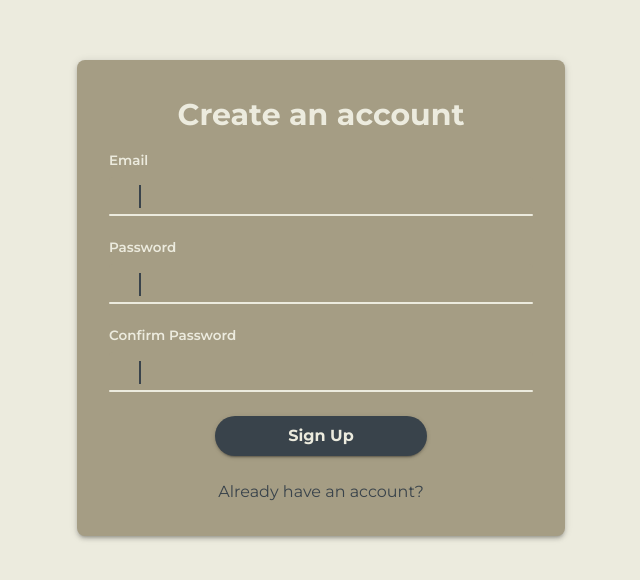
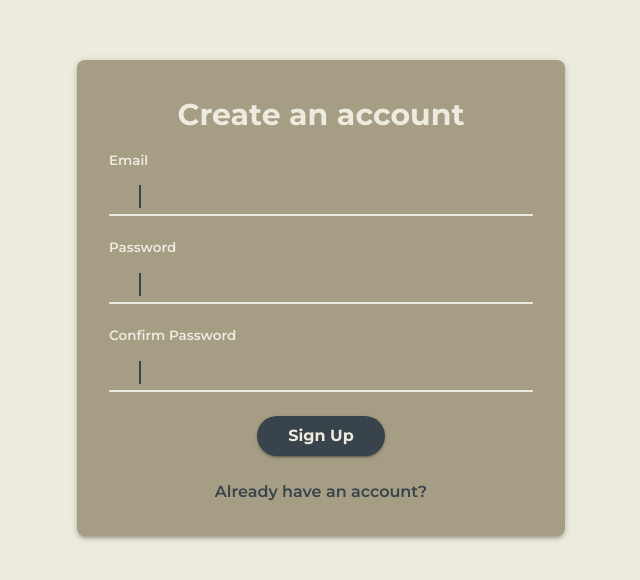
Before and after one commit to dJoshware/ShapeShifter, a Next.js app: page /create-account in a window 1280 px wide. Shown: the part 102-682 px from the top of the page, without its empty margins (319-959 px from the left). Built offline with nearby package versions, Linux system fonts and the light colour scheme; no server answers; some icons are missing.

Commit message:
Decrease Sign Up button width

```diff
--- a/app/create-account/page.jsx
+++ b/app/create-account/page.jsx
@@ -379,7 +379,7 @@ export default function SignUpPage() {
                                         fontWeight: 700,
                                         mt: 3,
                                         textTransform: "none",
-                                        width: '50%',
+                                        width: '30%',
                                         '&.MuiButton-loading': {
                                             bgcolor: alpha(theme.palette.main.dark_blue, 0.38)
                                         }
@@ -394,6 +394,7 @@ export default function SignUpPage() {
                                     href='/signin'
                                     sx={theme => ({
                                         color: theme.palette.main.dark_blue,
+                                        fontWeight: 600,
                                         position: 'relative',
                                         textDecoration: 'none',
                                         textDecorationColor: theme.palette.main.dark_blue,
```
